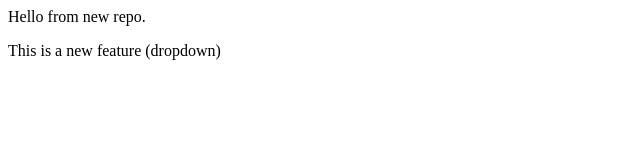
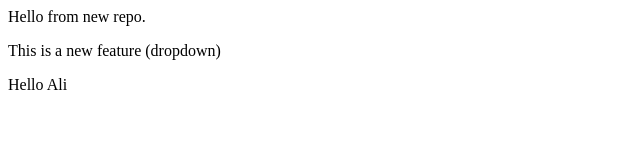
Before and after one commit to Aliiihaiderr/localrepo, a plain HTML site: page index.html in a window 1280 px wide. Shown: the full height of the page, 0-640 px from the left. Drawn offline with Linux system fonts and the light colour scheme.

Commit message:
ADDING hELLO

```diff
--- a/index.html
+++ b/index.html
@@ -2,3 +2,4 @@
     Hello from new repo.
 </p>
 <p>This is a new feature (dropdown)</p>
+<p>Hello Ali</p>
```
